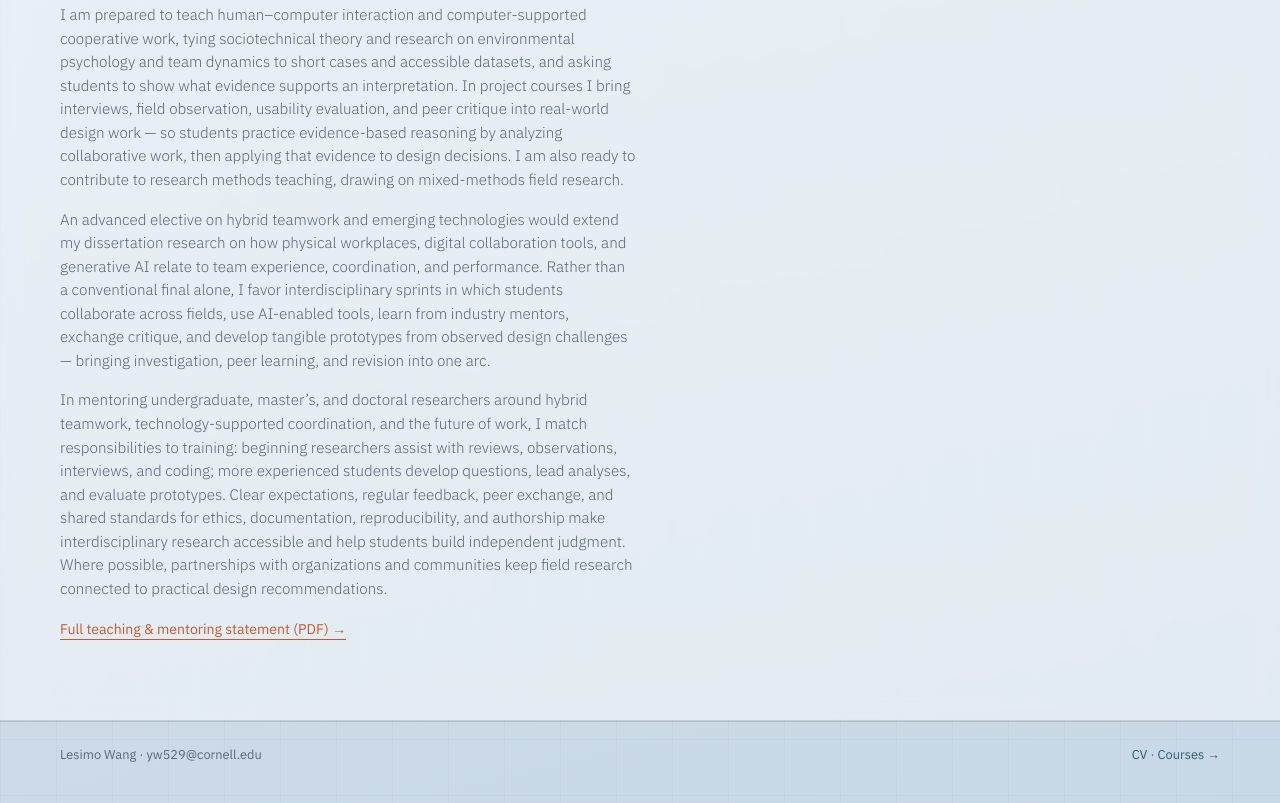
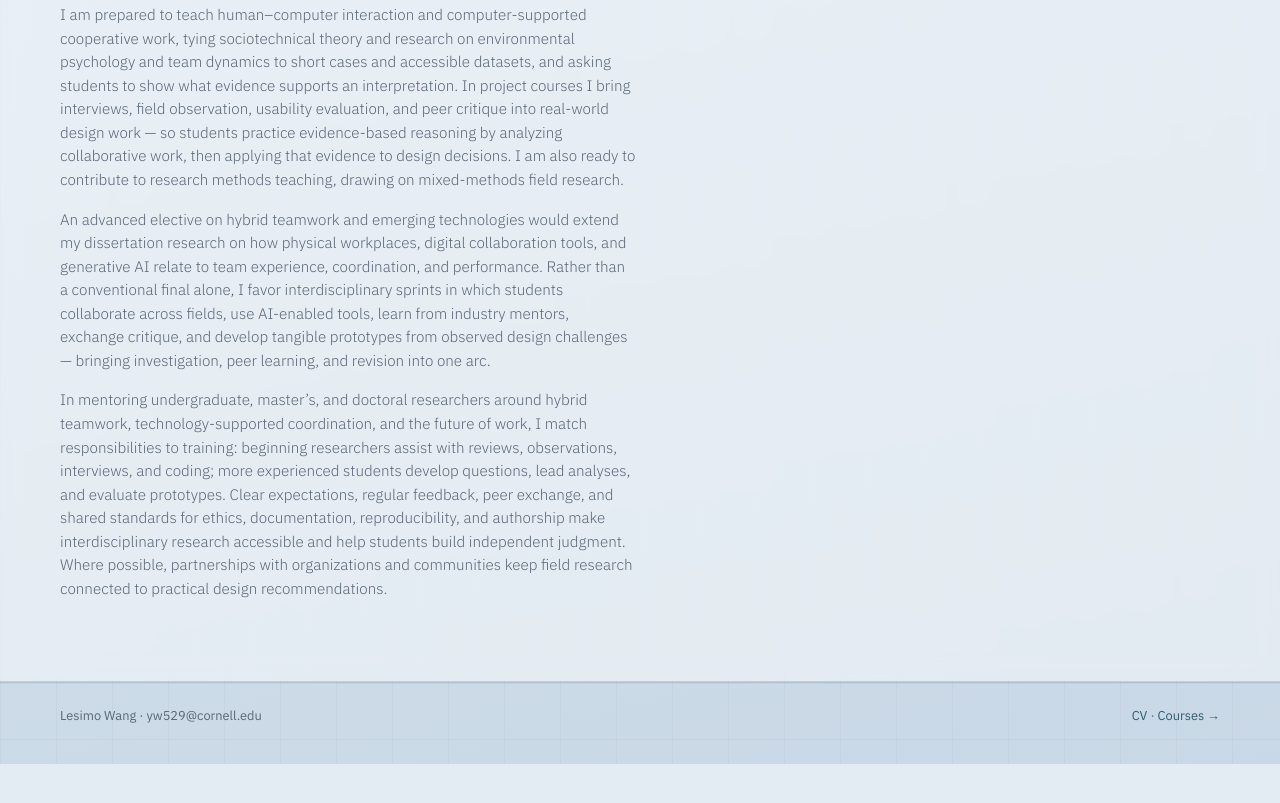
Before and after one commit to weyork/lesimo_teaching-portfolio, a plain HTML site: page philosophy.html in a window 1280 px wide. Shown: the part 2061-2864 px from the top of the page. After the commit the page ends 2825 px from the top, so only its background shows below. Drawn offline with nearby package versions, Linux system fonts and the light colour scheme.

Commit message:
Update 1117
Co-authored-by: yw529 <yw529@cornell.edu>

```diff
--- a/philosophy.html
+++ b/philosophy.html
@@ -133,9 +133,6 @@
         Where possible, partnerships with organizations and communities keep field research connected to
         practical design recommendations.
       </p>
-      <p>
-        <a class="cta-secondary" href="assets/teaching-philosophy-statement.pdf" target="_blank" rel="noopener">Full teaching &amp; mentoring statement (PDF) →</a>
-      </p>
     </div>
   </section>
 
```
Also changed, not shown: 3 other files.
